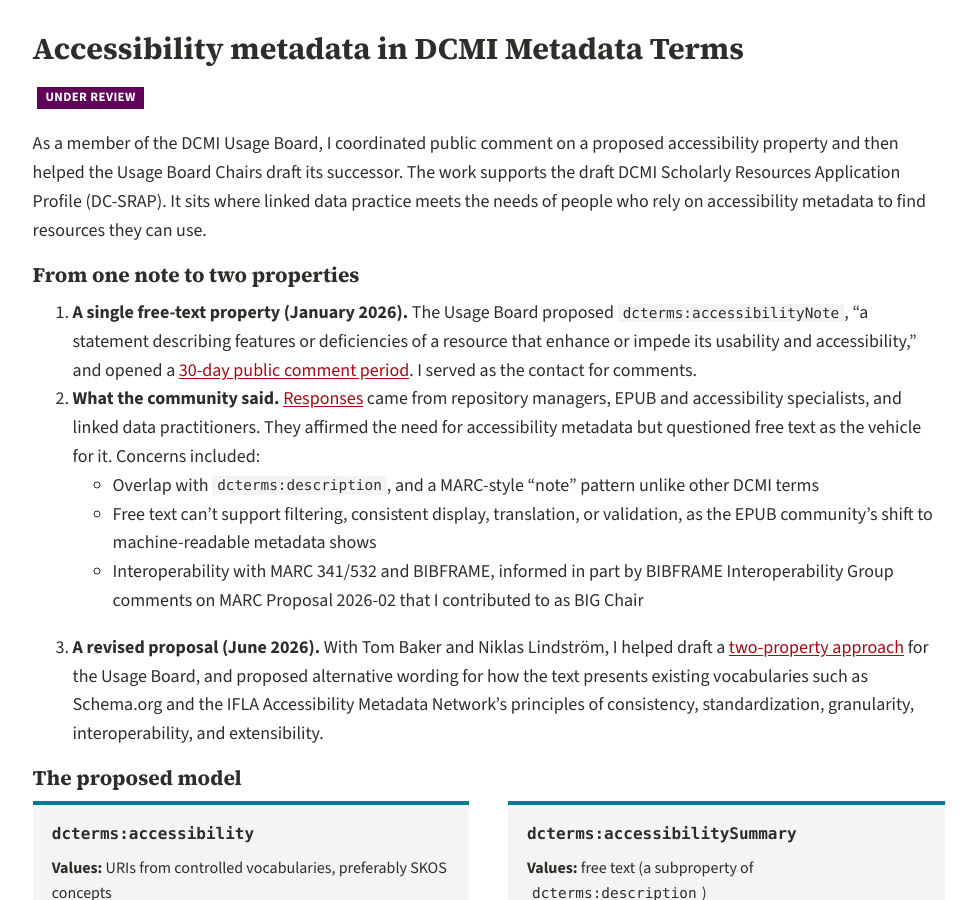
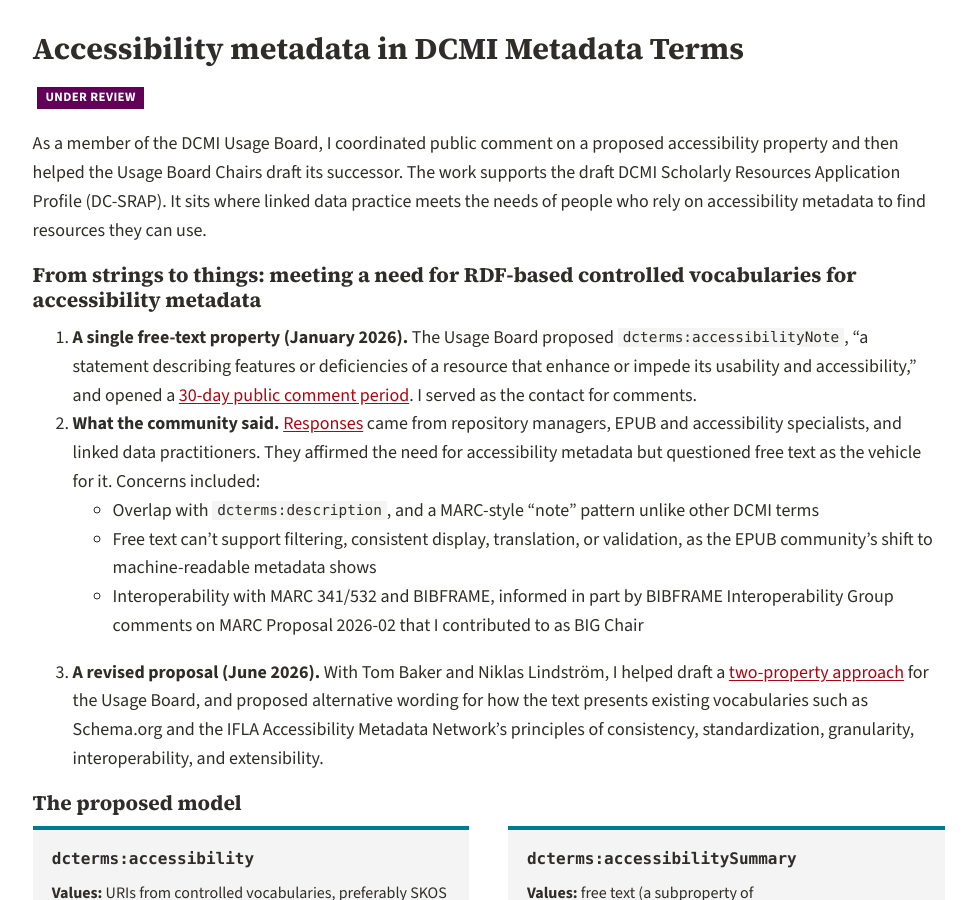
Before and after one commit to kallimathios/kallimathios, a Jekyll site: the page built from models.md, in a window 1280 px wide and 900 px high, scrolled down 1427 px. Shown: the whole window, without its empty margins (297-1273 px from the left). Built offline with Jekyll 4.4.1, drawn with Linux system fonts in a browser that asks for light colours.

Commit message:
Update section title for accessibility metadata

```diff
--- a/models.md
+++ b/models.md
@@ -24,7 +24,7 @@ property and then helped the Usage Board Chairs draft its successor. The work su
 DCMI Scholarly Resources Application Profile (DC-SRAP). It sits where linked data practice meets
 the needs of people who rely on accessibility metadata to find resources they can use.
 
-### From one note to two properties
+### From strings to things: meeting a need for RDF-based controlled vocabularies for accessibility metadata
 
 1. **A single free-text property (January 2026).** The Usage Board proposed
    `dcterms:accessibilityNote`, "a statement describing features or deficiencies of a resource that
```
